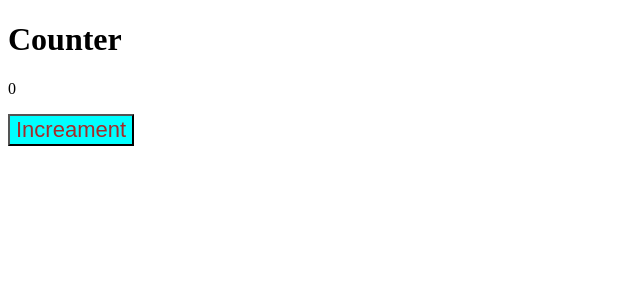
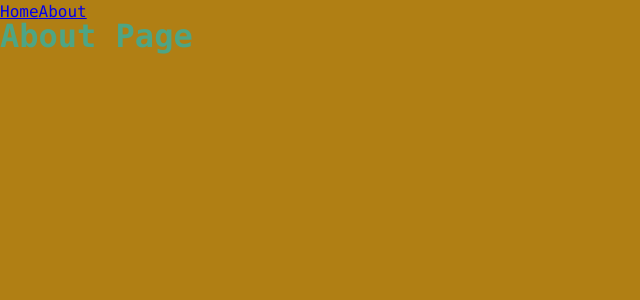
Before and after one commit to dragon3h/funparty-00, a React app: page /about in a window 1280 px wide. Shown: the top 300 px of the page, without its empty margins (0-640 px from the left). Built offline with nearby package versions, Linux system fonts and the light colour scheme.

Commit message:
feat: added dark and light themes and lazy loading

```diff
--- a/package.json
+++ b/package.json
@@ -5,7 +5,7 @@
   "private": "true",
   "scripts": {
     "build:prod": "webpack --env NODE_ENV=production",
-    "build:dev": "webpack --env NODE_ENV=evelopment",
+    "build:dev": "webpack --env NODE_ENV=development",
     "start": "webpack serve"
   },
   "keywords": [],
@@ -15,6 +15,7 @@
     "@types/node": "^20.6.0",
     "@types/react": "^18.2.21",
     "@types/react-dom": "^18.2.7",
+    "@types/react-router-dom": "^5.3.3",
     "@types/webpack": "^5.28.2",
     "css-loader": "^6.8.1",
     "html-webpack-plugin": "^5.5.3",
@@ -31,6 +32,7 @@
   },
   "dependencies": {
     "react": "^18.2.0",
-    "react-dom": "^18.2.0"
+    "react-dom": "^18.2.0",
+    "react-router-dom": "^6.16.0"
   }
 }
--- /dev/null
+++ b/src/App.tsx
@@ -0,0 +1,24 @@
+import { FC, Suspense, lazy } from "react";
+import "./styles/index.scss";
+import { Link, Route, Routes } from "react-router-dom";
+const Home = lazy(() => import("./pages/Home"));
+const About = lazy(() => import("./pages/About"));
+
+const App: FC = () => {
+  return (
+    <main className="app dark">
+      <nav>
+        <Link to="/">Home</Link>
+        <Link to="/about">About</Link>
+      </nav>
+      <Suspense fallback="<div>Loading...</div>">
+        <Routes>
+          <Route path="/" element={<Home />} />
+          <Route path="/about" element={<About />} />
+        </Routes>
+      </Suspense>
+    </main>
+  );
+};
+
+export default App;
--- a/src/index.tsx
+++ b/src/index.tsx
@@ -1,7 +1,12 @@
-import { createRoot } from 'react-dom/client';
+import { createRoot } from "react-dom/client";
+import { BrowserRouter } from "react-router-dom";
 
-import { Counter } from './components/Counter';
+import App from "./App";
 
-const rootNode = document.getElementById('app')!;
+const rootNode = document.getElementById("app")!;
 const root = createRoot(rootNode);
-root.render(<Counter />);
+root.render(
+  <BrowserRouter>
+    <App />
+  </BrowserRouter>
+);
--- /dev/null
+++ b/src/pages/About.tsx
@@ -0,0 +1,11 @@
+import { FC } from "react";
+
+const About: FC = () => {
+  return (
+    <div>
+      <h1>About Page</h1>
+    </div>
+  );
+};
+
+export default About;
--- /dev/null
+++ b/src/pages/Home.tsx
@@ -0,0 +1,11 @@
+import { FC } from "react";
+
+const Home: FC = () => {
+  return (
+    <div>
+      <h1>Home Page</h1>
+    </div>
+  );
+};
+
+export default Home;
--- /dev/null
+++ b/src/styles/index.scss
@@ -0,0 +1,12 @@
+@import 'reset.scss';
+@import './variables/global.scss';
+@import './themes/dark.scss';
+@import './themes/light.scss';
+
+.app {
+  font: var(--font-m);
+  background-color: var(--bg-color);
+  color: var(--primary-color);
+
+  min-height: 100vh;
+}
--- /dev/null
+++ b/src/styles/reset.scss
@@ -0,0 +1,13 @@
+* {
+  margin: 0;
+  padding: 0;
+  box-sizing: border-box;
+}
+
+input,
+button,
+textarea,
+select {
+  margin: 0;
+  font: inherit;
+}
--- /dev/null
+++ b/src/styles/themes/dark.scss
@@ -0,0 +1,6 @@
+.app.dark {
+  --bg-color: #b07f14;
+
+  --primary-color: #4ea584;
+  --secondary-color: #9de2b2;
+}
--- /dev/null
+++ b/src/styles/themes/light.scss
@@ -0,0 +1,6 @@
+.app.light {
+  --bg-color: #a6cde8;
+
+  --primary-color: #eabe0f;
+  --secondary-color: #e8d35e;
+}
--- /dev/null
+++ b/src/styles/variables/global.scss
@@ -0,0 +1,10 @@
+:root {
+  --font-family-main: Consolas, "Times New Roman", Serif;
+  --font-size-m: 16px;
+  --font-line-m: 24px;
+  --font-m: var(--font-size-m) / var(--font-line-m) var(--font-family-main);
+
+  --font-size-l: 24px;
+  --font-line-l: 32px;
+  --font-l: var(--font-size-l) / var(--font-line-l) var(--font-family-main);
+}
```
Also changed, not shown: 8 other files (tests, documents, lock files or other folders).
